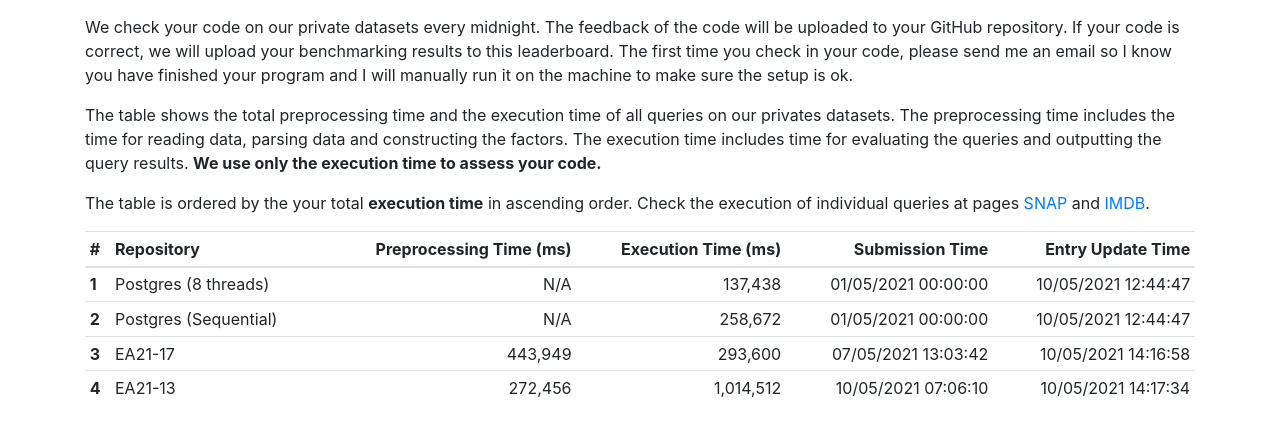
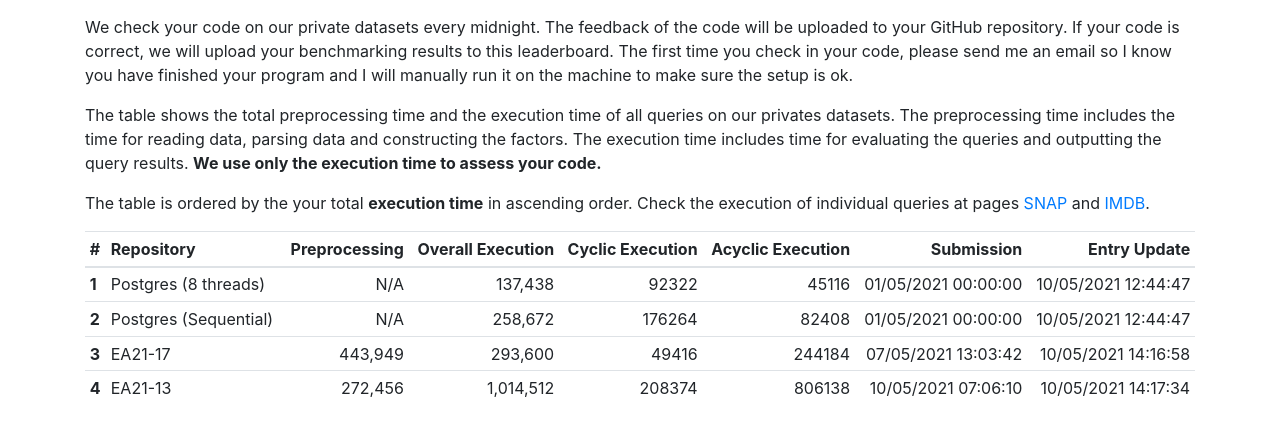
Before and after one commit to dastuzh/EA21-Leaderboard, a plain HTML site: page index.html in a window 1280 px wide. Shown: the part 185-620 px from the top of the page. Drawn offline with nearby package versions, Linux system fonts and the light colour scheme.

Commit message:
cyclic and acyclic

```diff
--- a/index.html
+++ b/index.html
@@ -47,10 +47,12 @@
                       <tr>
                         <th scope="col">#</th>
                         <th scope="col">Repository</th>
-                        <th class="text-right " scope="col">Preprocessing Time (ms)</th>
-                        <th class="text-right " scope="col">Execution Time (ms)</th>
-                        <th class="text-right " scope="col">Submission Time</th>
-                        <th class="text-right " scope="col">Entry Update Time</th>
+                        <th class="text-right " scope="col">Preprocessing</th>
+                        <th class="text-right " scope="col">Overall Execution</th>
+                        <th class="text-right " scope="col">Cyclic Execution</th>
+                        <th class="text-right " scope="col">Acyclic Execution</th>
+                        <th class="text-right " scope="col">Submission</th>
+                        <th class="text-right " scope="col">Entry Update</th>
                       </tr>
                     </thead>
                     <tbody>
@@ -59,6 +61,8 @@
                         <td>{{student.repository}}</td>
                         <td class="text-right ">{{student['preprocessing time (ms)']}}</td>
                         <td class="text-right ">{{student['execution time (ms)']}}</td>
+                        <td class="text-right ">{{student['cyclic_execution']}}</td>
+                        <td class="text-right ">{{student['acyclic_execution']}}</td>
                         <td class="text-right ">{{student['submission time']}}</td>
                         <td class="text-right ">{{student['update time']}}</td>
                       </tr>
--- a/js/scripts.js
+++ b/js/scripts.js
@@ -89,6 +89,7 @@ var app = new Vue({
         last_update_time,
         snap_queries: ["triangle-full", "triangle-count", "1-path-full", "1-path-count", "2-path-full", "2-path-count"],
         snap_datasets: ["facebook", "twitter", "wiki", "enron"],
+        cyclic_queries: ["facebook-triangle-full", "facebook-triangle-count", "twitter-triangle-full", "twitter-triangle-count", "wiki-triangle-full", "wiki-triangle-count", "enron-triangle-full", "enron-triangle-count", ],
     },
     computed: {
         formatted_students: function() {
@@ -100,12 +101,16 @@ var app = new Vue({
                         ...s,
                         ['preprocessing time (ms)']: "N/A",
                         ['execution time (ms)']: this.numberWithCommas(s['execution time (ms)']),
+                        cyclic_execution: this.cyclic_queries.map(q => s[q]).reduce((a,b) => parseInt(a) + parseInt(b), 0),
+                        acyclic_execution: parseInt(s['execution time (ms)']) - this.cyclic_queries.map(q => s[q]).reduce((a,b) => parseInt(a) + parseInt(b), 0),
                     }
                 } else
                 return {
                     ...s,
                     ['preprocessing time (ms)']: this.numberWithCommas(s['preprocessing time (ms)']),
                     ['execution time (ms)']: this.numberWithCommas(s['execution time (ms)']),
+                    cyclic_execution: this.cyclic_queries.map(q => s[q]).reduce((a,b) => parseInt(a) + parseInt(b), 0),
+                        acyclic_execution: parseInt(s['execution time (ms)']) - this.cyclic_queries.map(q => s[q]).reduce((a,b) => parseInt(a) + parseInt(b), 0),
                 }
             })
 
```
